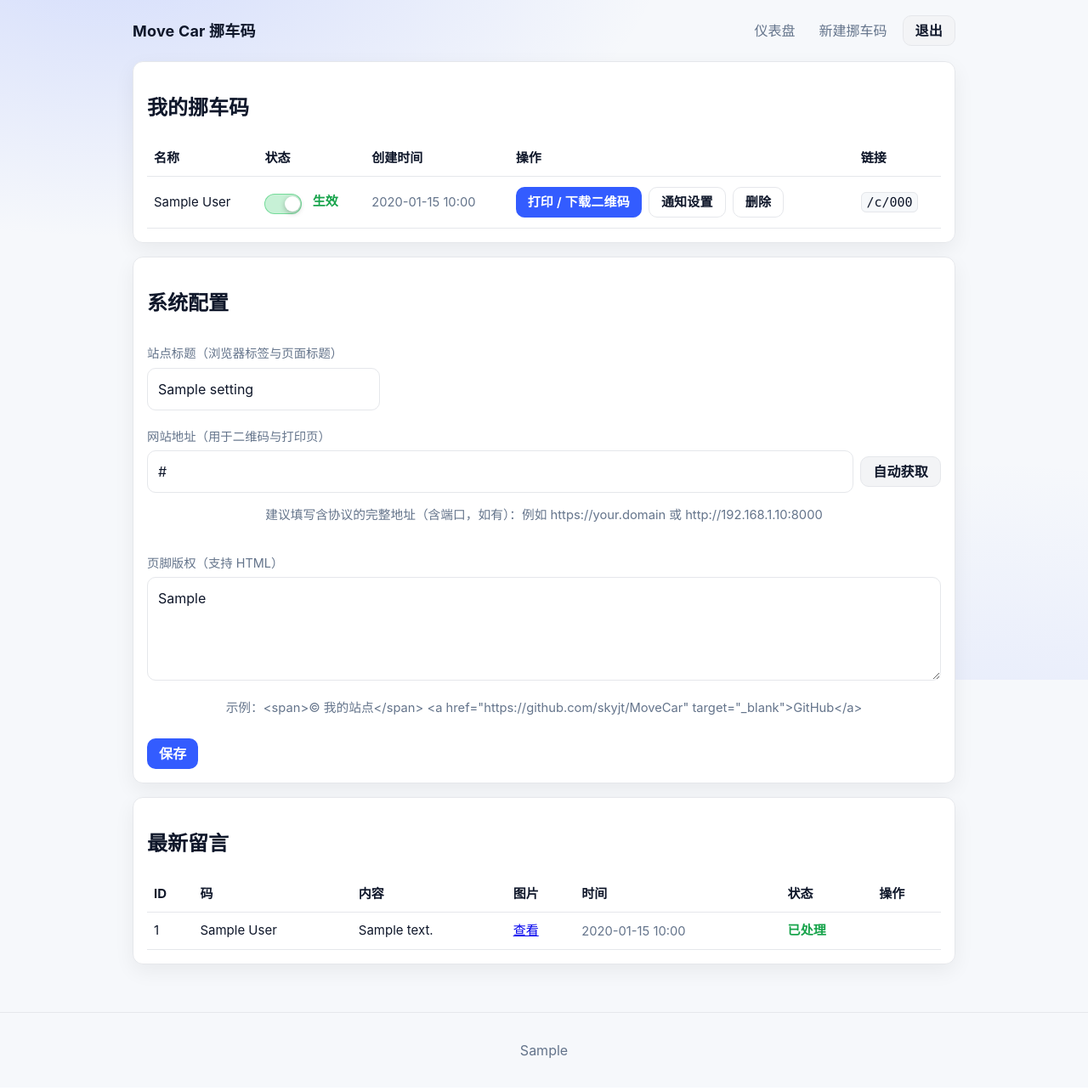
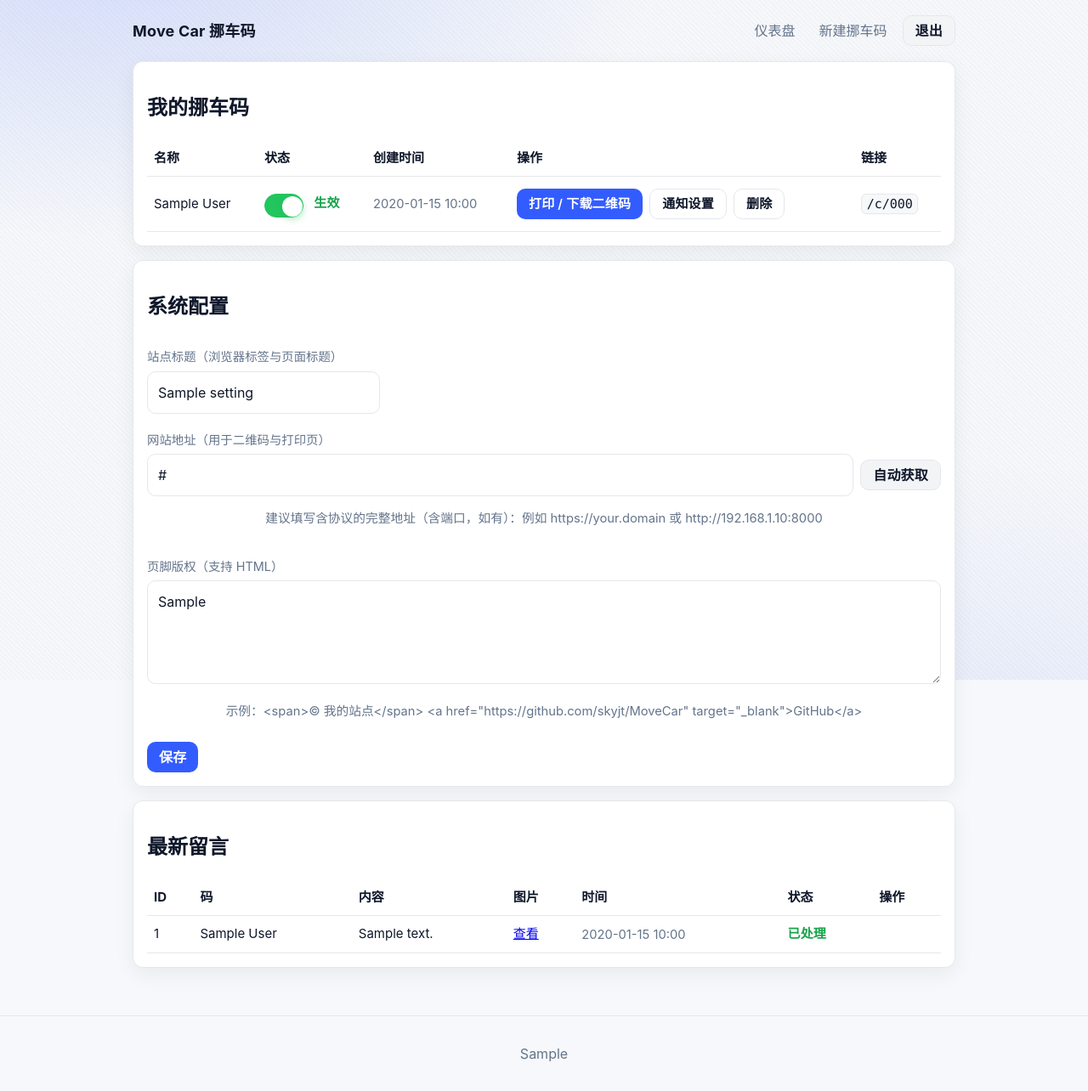
Before and after one commit to skyjt/MoveCar, a FastAPI app: page /dashboard in a window 1280 px wide. Shown: the whole page at 85% size. Before the commit the page ends 1246 px from the top, so only its background shows below. Run offline with FastAPI, Linux system fonts and the light colour scheme; the visitor is signed in with stand-in values (Sample User, id 1); tables that the repository leaves empty hold one stand-in row (values such as "Sample post").

Commit message:
ui: true iOS-style switch; reduce gradient banding with subtle texture overlay

```diff
--- a/app/style.css
+++ b/app/style.css
@@ -59,12 +59,16 @@ input:focus, textarea:focus, select:focus { border-color: #3945aa; box-shadow: 0
 
 code { background: var(--code-bg); border:1px solid var(--border); color: var(--code-fg); padding: .1rem .35rem; border-radius: 6px; font-family: ui-monospace, SFMono-Regular, Menlo, Consolas, monospace; }
 
-/* 固定背景层，避免滚动断层；用于深浅色模式分别定义渐变 */
+/* 固定背景层，避免滚动断层；叠加轻微纹理以消除渐变条带感 */
 .bgfx { position: fixed; inset: 0; z-index: 0; pointer-events: none; }
-.bgfx { background:
-  radial-gradient(1200px 600px at 10% -10%, #14162a, transparent 60%),
-  radial-gradient(1200px 700px at 90% 120%, rgba(79,124,255,.14), transparent 60%),
-  linear-gradient(180deg, #0b0c10 0%, #0b0c10 100%);
+.bgfx {
+  background:
+    /* 轻微纹理（45° 细线）用于打散渐变条带 */
+    repeating-linear-gradient(45deg, rgba(255,255,255,0.012) 0 2px, rgba(0,0,0,0) 2px 4px),
+    radial-gradient(1200px 600px at 10% -10%, rgba(79,124,255,0.12), transparent 60%),
+    radial-gradient(1200px 700px at 90% 120%, rgba(79,124,255,0.10), transparent 60%),
+    linear-gradient(180deg, #0b0c10 0%, #0b0c10 100%);
+  will-change: transform, opacity;
 }
 
 /* 状态徽标（中文状态：生效/失效、已处理/未处理） */
@@ -72,13 +76,18 @@ code { background: var(--code-bg); border:1px solid var(--border); color: var(--
 .status--ok { color: var(--success); }
 .status--bad { color: var(--danger); }
 
-/* 开关样式（滑块） */
-.switch { position: relative; display: inline-block; width: 44px; height: 24px; vertical-align: middle; margin-right: 8px; }
-.switch input { opacity: 0; width: 0; height: 0; }
-.switch .slider { position: absolute; cursor: pointer; inset: 0; background: #2b2f45; transition: .2s; border-radius: 999px; border: 1px solid var(--border); }
-.switch .slider:before { position: absolute; content: ""; height: 18px; width: 18px; left: 3px; top: 2px; background: #fff; border-radius: 50%; transition: .2s; box-shadow: 0 2px 6px rgba(0,0,0,.25); }
-.switch input:checked + .slider { background: rgba(34,197,94,.25); border-color: rgba(34,197,94,.5); }
-.switch input:checked + .slider:before { transform: translateX(20px); }
+/* 开关样式（iOS 风格滑块） */
+.switch { position: relative; display: inline-flex; align-items: center; width: 46px; height: 28px; vertical-align: middle; margin-right: 8px; }
+.switch__input {
+  position: absolute; opacity: 0; width: 1px; height: 1px; margin: 0; border: 0; padding: 0;
+  clip: rect(0 0 0 0); clip-path: inset(50%);
+  -webkit-appearance: none; appearance: none;
+}
+.switch__track { position: relative; display: inline-block; width: 46px; height: 28px; background: #2b2f45; border-radius: 999px; transition: background .2s ease, box-shadow .2s ease; border: 1px solid var(--border); box-shadow: inset 0 0 0 0 rgba(34,197,94,0); }
+.switch__thumb { position: absolute; top: 2px; left: 2px; width: 24px; height: 24px; background: #fff; border-radius: 50%; transition: transform .22s ease, box-shadow .2s ease; box-shadow: 0 2px 8px rgba(0,0,0,.35); }
+.switch__input:checked + .switch__track { background: #22c55e; border-color: #22c55e; box-shadow: inset 0 0 0 2px rgba(34,197,94,.25); }
+.switch__input:checked + .switch__track .switch__thumb { transform: translateX(18px); box-shadow: 0 2px 8px rgba(34,197,94,.45); }
+.switch__input:focus-visible + .switch__track { box-shadow: 0 0 0 3px rgba(79,124,255,.35); }
 
 /* Hero (home) */
 .hero { position: relative; overflow: hidden; border-radius: 16px; padding: 64px 24px; margin: 8px 0 16px; }
@@ -123,6 +132,7 @@ code { background: var(--code-bg); border:1px solid var(--border); color: var(--
   }
   body { background: var(--bg); }
   .bgfx { background:
+    repeating-linear-gradient(45deg, rgba(0,0,0,0.02) 0 2px, rgba(0,0,0,0) 2px 4px),
     radial-gradient(1100px 600px at 10% -10%, rgba(51,92,255,.18), transparent 60%),
     radial-gradient(1200px 700px at 90% 120%, rgba(51,92,255,.10), transparent 60%),
     linear-gradient(180deg, #f6f8fb 0%, #f6f8fb 100%);
--- a/app/templates/dashboard.html
+++ b/app/templates/dashboard.html
@@ -9,11 +9,11 @@
       <tr>
         <td>{{ c.display_name or '-' }}</td>
         <td>
-          {# 状态用滑块开关展示；切换即提交到 /codes/{id}/toggle #}
+          {# 状态用 iOS 风格滑块开关；切换即提交到 /codes/{id}/toggle #}
           <form action="/codes/{{ c.id }}/toggle" method="post" class="inline">
             <label class="switch" title="点击切换启用状态">
-              <input type="checkbox" name="enabled" {% if c.status == 'ACTIVE' %}checked{% endif %} onchange="this.form.submit()">
-              <span class="slider"></span>
+              <input class="switch__input" role="switch" aria-checked="{{ 'true' if c.status == 'ACTIVE' else 'false' }}" type="checkbox" name="enabled" {% if c.status == 'ACTIVE' %}checked{% endif %} onchange="this.form.submit()">
+              <span class="switch__track"><span class="switch__thumb"></span></span>
             </label>
             {% if c.status == 'ACTIVE' %}
               <span class="status status--ok"><strong>生效</strong></span>
```
